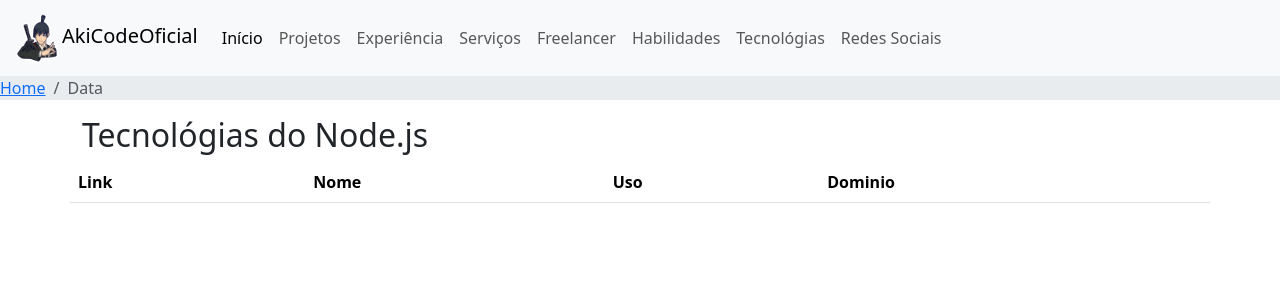
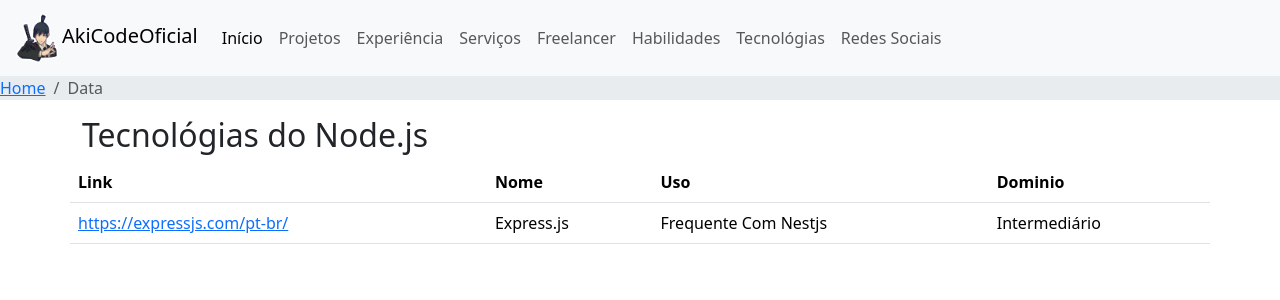
Before and after one commit to akicodeoficial/akicode-portfolio, a React (Vite) app: page /tecnologias/node in a window 1280 px wide. Shown: the top 300 px of the page. Built offline with nearby package versions, Linux system fonts and the light colour scheme.

Commit message:
Renderizando os Dados

```diff
--- a/src/constants/techs-node.const.ts
+++ b/src/constants/techs-node.const.ts
@@ -1,15 +1,15 @@
 export interface TechsNodeInterface {
-  nome: string;
+  name: string;
   link: string;
-  uso: string;
-  dominio: string;
+  use: string;
+  domain: string;
 }
 
 export const TechsNode: TechsNodeInterface[] = [
   {
-    nome: "Express.js",
+    name: "Express.js",
     link: "https://expressjs.com/pt-br/",
-    uso: "Frequente Com Nestjs",
-    dominio: "Intermediário",
+    use: "Frequente Com Nestjs",
+    domain: "Intermediário",
   },
 ];
--- a/src/pages/techs/techs_node.tsx
+++ b/src/pages/techs/techs_node.tsx
@@ -1,5 +1,6 @@
 import Breadcrumb from "../../components/breadcrumb";
 import RootLayout from "../../layouts/root";
+import { TechsNode, TechsNodeInterface } from '../../constants/techs-node.const';
 
 export default function TechsNodePage(): JSX.Element {
   return (
@@ -20,6 +21,24 @@ export default function TechsNodePage(): JSX.Element {
                   <th scope="col">Dominio</th>
                 </tr>
               </thead>
+              <tbody>
+                {
+                  TechsNode.map((tech: TechsNodeInterface, index: number): JSX.Element => {
+                    return (
+                      <tr key={index}>
+                        <td>
+                          <a href={tech.link} target="_blank" rel="noreferrer">
+                            {tech.link}
+                          </a>
+                        </td>
+                        <td>{tech.name}</td>
+                        <td>{tech.use}</td>
+                        <td>{tech.domain}</td>
+                      </tr>
+                    );
+                  })
+                }
+              </tbody>
             </table>
           </div>
         </div>
```
